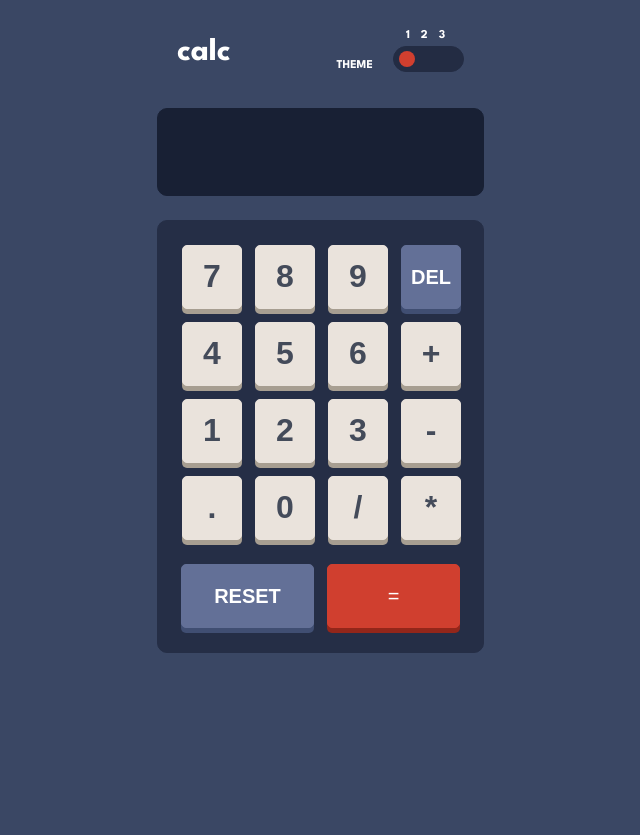
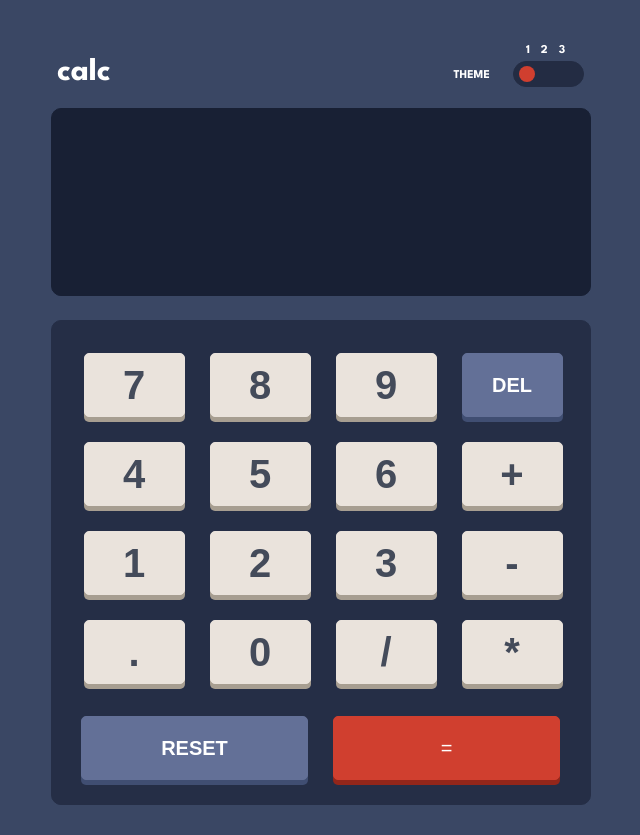
Before and after one commit to NikaNishnianidze/Calculator-App, a plain HTML site: page index.html in a window 1536 px wide. Shown: the whole page, without its empty margins (451-1091 px from the left). Before the commit the page ends 800 px from the top, so only its background shows below. Drawn offline with Linux system fonts and the light colour scheme.

Commit message:
finish desktop

```diff
--- a/style.css
+++ b/style.css
@@ -285,3 +285,60 @@ main {
 .origin3 {
   background-color: #331c4d;
 }
+
+@media screen and (min-width: 1440px) {
+  .display {
+    width: 540px;
+    height: 188px;
+    font-size: 58px;
+    line-height: 51.52;
+  }
+
+  .input-section {
+    position: relative;
+    top: 15px;
+    left: 120px;
+  }
+
+  h2 {
+    top: 22px;
+    left: 160px;
+  }
+
+  h1 {
+    position: relative;
+    top: 20px;
+    left: -120px;
+  }
+
+  .keys-container {
+    width: 540px;
+  }
+
+  .keys {
+    padding: 32px;
+    gap: 25px;
+  }
+
+  .keys .default {
+    width: 101px;
+    height: 64px;
+    font-size: 40px;
+    line-height: 36.8px;
+    text-align: center;
+  }
+
+  .last-two {
+    gap: 25px;
+  }
+
+  .reset {
+    width: 227px;
+    height: 64px;
+  }
+
+  .calculate {
+    width: 227px;
+    height: 64px;
+  }
+}
```
